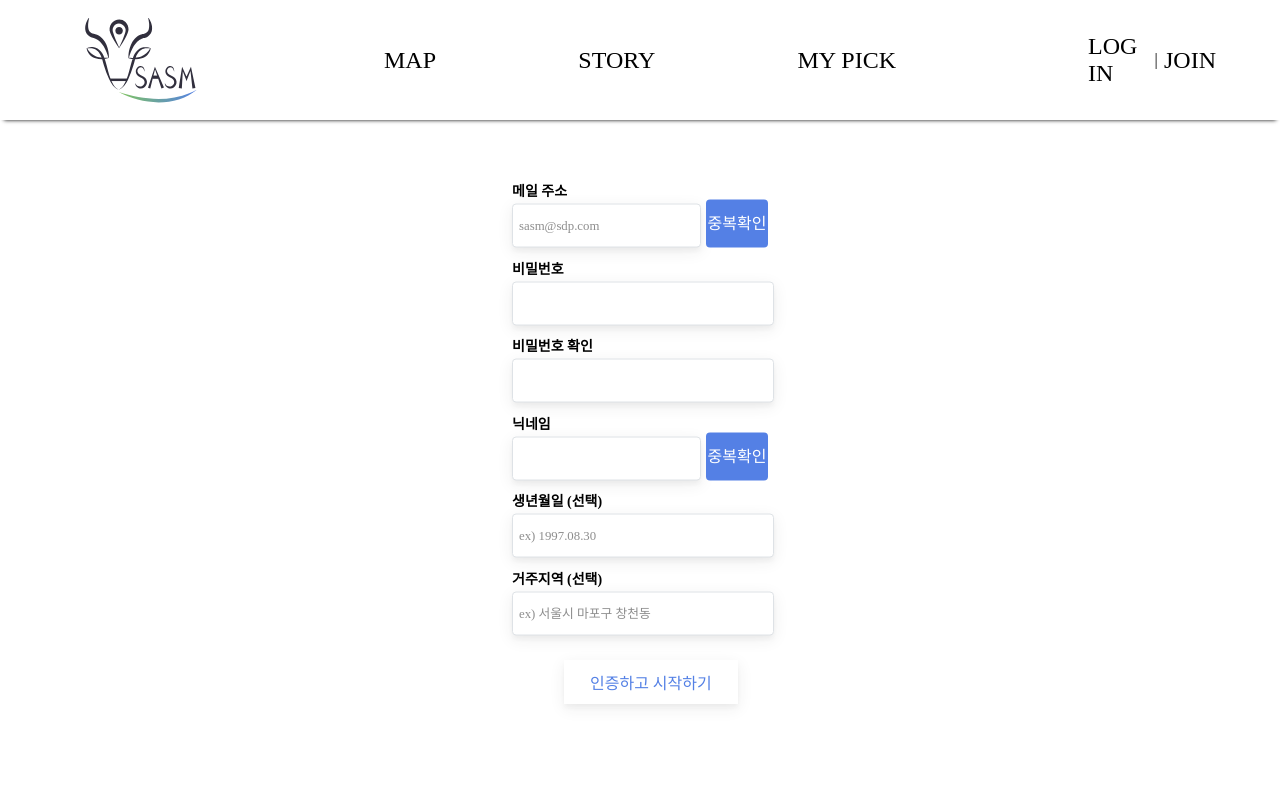
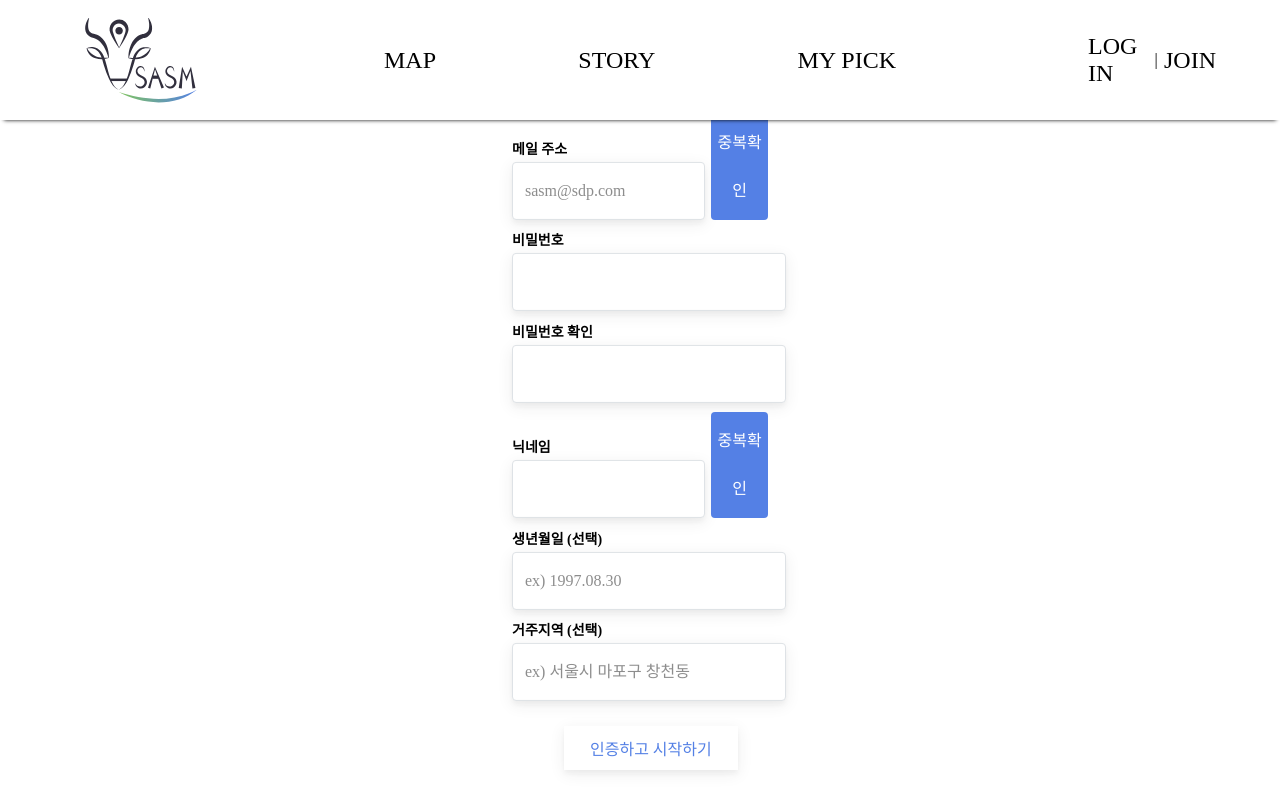
Before and after one commit to sdp-tech/SASM_FE, a React (Create React App) app: page /auth/register in a window 1280 px wide. Built offline with nearby package versions, Linux system fonts and the light colour scheme; a web font is replaced by a local one.

Commit message:
Register additional styling

```diff
--- a/src/components/Auth/Register.jsx
+++ b/src/components/Auth/Register.jsx
@@ -17,7 +17,7 @@ const InputAndButton = styled.div`
 
 const Button = styled.div`
     background-color: rgba(84, 128, 229, 1);
-    height: 60%;
+    height: 100%;
     text-align: center;
     line-height: 3;
     border-radius: 4px;
@@ -27,10 +27,10 @@ const Button = styled.div`
     display: flex;
     justify-content: center;
     align-items: center;
-
+    padding: 0.3em;
     cursor: pointer;
     flex-grow: 0.5;
-    margin-left: 0.7em;
+    margin-left: 1.5em;
 `
 
 const Register = () => {
--- a/src/components/Auth/module/AuthContent.jsx
+++ b/src/components/Auth/module/AuthContent.jsx
@@ -13,7 +13,7 @@ const Wrapper = styled.div`
 
 const Title = styled.div`
     font-size: 1.5rem;
-    font-weight: 500;
+    font-weight: 700;
     color: ${oc.gray[8]};
     margin-bottom: 4rem;
     text-align: center;
--- a/src/components/Auth/module/InputWithLabel.jsx
+++ b/src/components/Auth/module/InputWithLabel.jsx
@@ -21,7 +21,6 @@ const Label = styled.div`
   color: black;
   margin-bottom: 0.25rem;
   // background-color: black;
-
 `;
 
 const Input = styled.input`
@@ -30,13 +29,13 @@ const Input = styled.input`
   outline: none;
   border-radius: 4px;
   line-height: 2.5rem;
-  font-size: 0.8rem;
+  font-size: 1rem;
   // padding-left: 10px;
   ::placeholder {
     padding: 4px;
     color: rgba(17, 17, 17, 0.48);
   }
-
+  padding: 0.5em;
   box-shadow: 0px 4px 4px rgba(51, 51, 51, 0.04), 0px 4px 16px rgba(51, 51, 51, 0.08);
 `;
 
```
